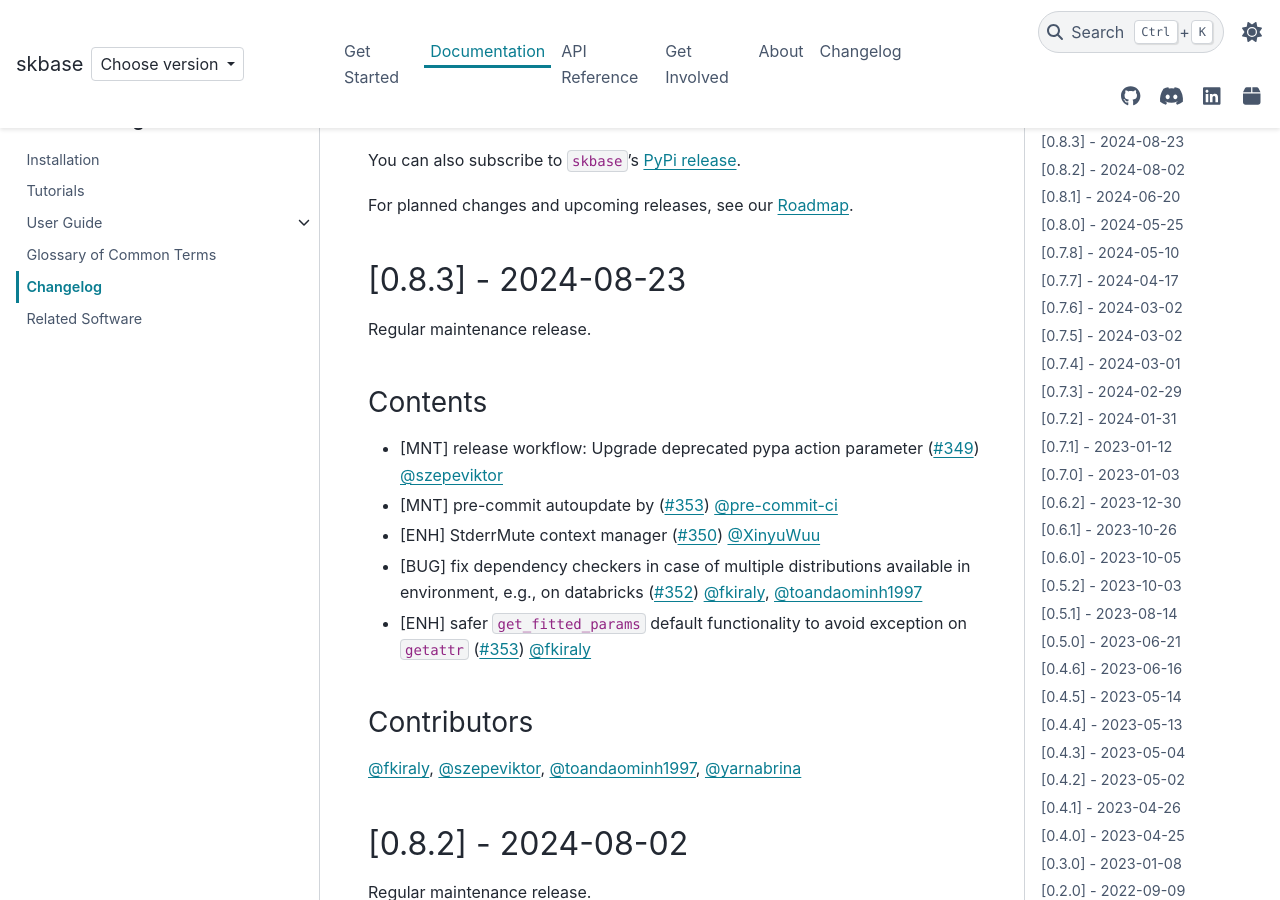
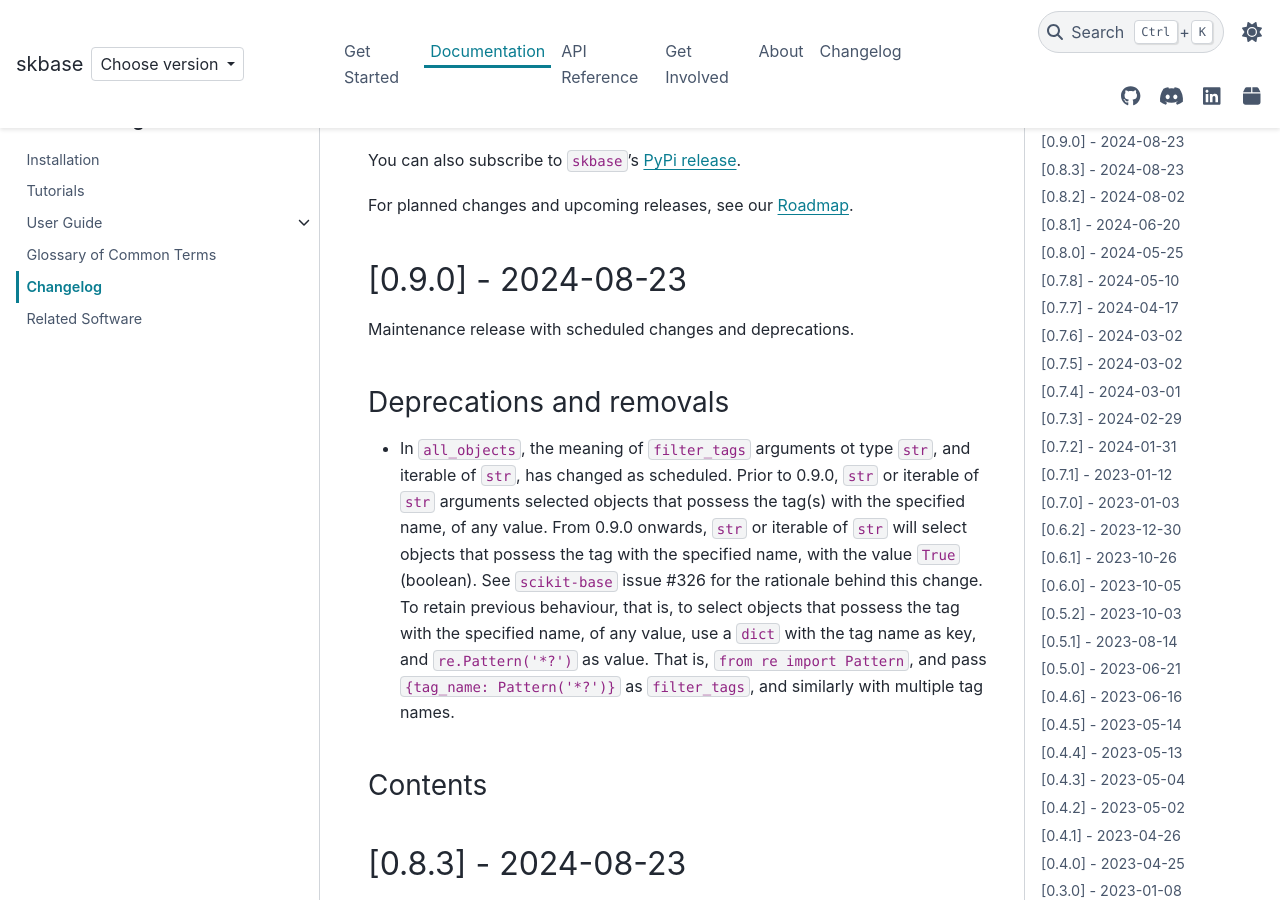
Before and after one commit to sktime/skbase, a Sphinx documentation site: the page built from docs/source/user_documentation/changelog.rst, in a window 1280 px wide and 900 px high, scrolled down 224 px. Built offline with Sphinx 7.4.7 and the PyData theme 0.15.4, drawn with Linux system fonts in a browser that asks for light colours; comment, search, counter and statistics services are not loaded.

Commit message:
changelog

```diff
--- a/docs/source/user_documentation/changelog.rst
+++ b/docs/source/user_documentation/changelog.rst
@@ -13,6 +13,35 @@ You can also subscribe to ``skbase``'s
 `PyPi release <https://libraries.io/pypi/scikit-base>`_.
 
 For planned changes and upcoming releases, see our :ref:`roadmap`.
+
+
+[0.9.0] - 2024-08-23
+====================
+
+Maintenance release with scheduled changes and deprecations.
+
+Deprecations and removals
+-------------------------
+
+* In ``all_objects``, the meaning of ``filter_tags`` arguments ot type ``str``,
+  and iterable of ``str``, has changed as scheduled.
+  Prior to 0.9.0, ``str`` or iterable of ``str`` arguments
+  selected objects that possess the
+  tag(s) with the specified name, of any value.
+  From 0.9.0 onwards, ``str`` or iterable of ``str``
+  will select objects that possess the tag with the specified name,
+  with the value ``True`` (boolean). See ``scikit-base`` issue #326 for the rationale
+  behind this change.
+  To retain previous behaviour, that is,
+  to select objects that possess the tag with the specified name, of any value,
+  use a ``dict`` with the tag name as key, and ``re.Pattern('*?')`` as value.
+  That is, ``from re import Pattern``, and pass ``{tag_name: Pattern('*?')}``
+  as ``filter_tags``, and similarly with multiple tag names.
+
+Contents
+--------
+
+
 
 [0.8.3] - 2024-08-23
 ====================
```
